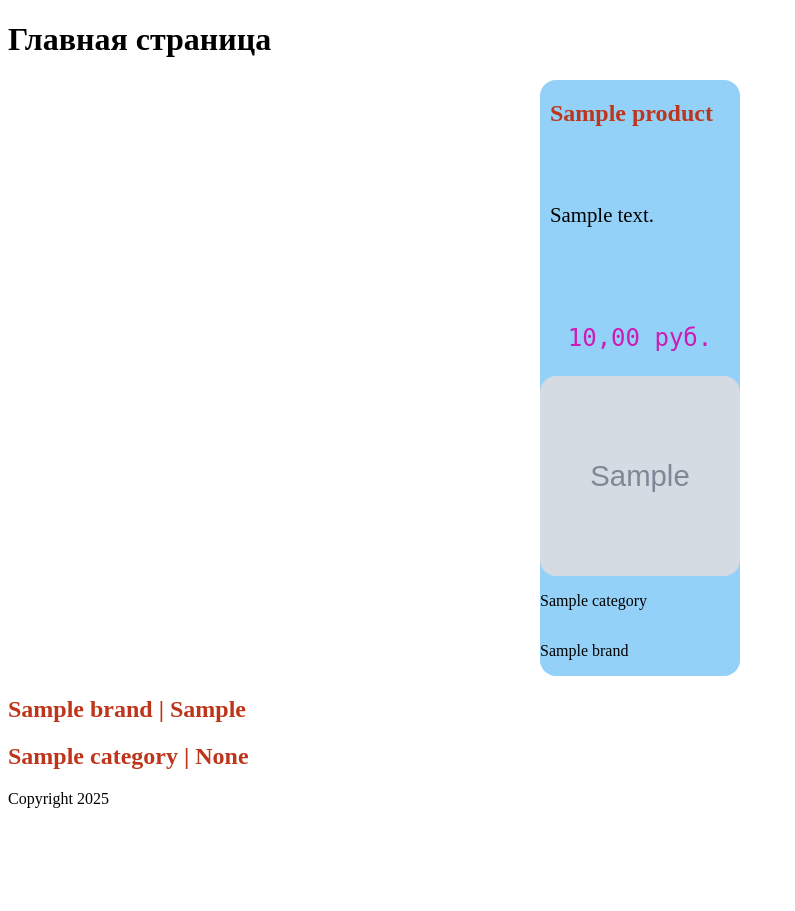
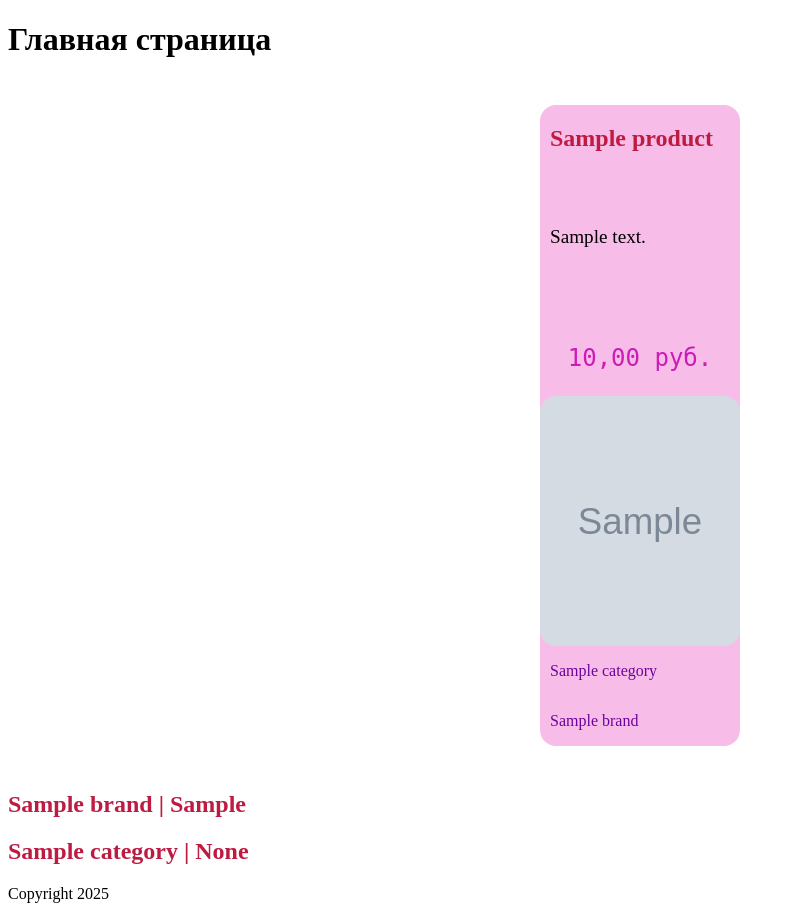
Before and after one commit to Huricanen/my_first_django_project, a Django app: page /app/main-page/ in a window 1280 px wide. Shown: the part 26-937 px from the top of the page, without its empty margins (0-795 px from the left). Before the commit the page ends 834 px from the top, so only its background shows below. Run offline with Django 5.2, Linux system fonts and the light colour scheme; tables that the repository leaves empty hold one stand-in row (values such as "Sample post"); grey boxes marked "Sample" are stand-in pictures.

Commit message:
ВАУУ, сделана красота + еще категория и брэнд

```diff
--- a/app/static/app/style/styles.css
+++ b/app/static/styles/styles.css
@@ -1,37 +1,40 @@
 h2 {
-    color: rgba(189, 54, 27, 1);
+    color: rgb(189, 27, 65);
 }
 
 .gallery {
     display: flex;
-    justify-content: space-around;
+    justify-content: space-evenly;
+
     flex-flow: row wrap;
 }
 
 .product-card {
+  margin-top: 2%;
+  margin-bottom: 2%;
   display: flex;
   flex-direction: column;
-  background: #94d1f8;
+  background: #f7bde8;
   border-radius: 16px;
   max-width: 320px;
-  max-height: 600px;
+  max-height: 650px;
 }
 
 .product-image {
-    border-radius: 16px;
+  border-radius: 16px;
   align-self: center;
   width: 200px;
-  height: 200px;
+  height: 250px;
 }
 
 .product-description {
   margin-left: 5%;
   margin-right: 5%;
-  font-size: 1.3rem;
+  font-size: 1.2rem;
   color: #000000;
   line-height: 1.4;
-  max-height: 3.8em;
-  min-height: 3.8em;
+  max-height: 4em;
+  min-height: 4em;
   overflow: hidden;
   text-overflow: ellipsis;
 }
@@ -49,3 +52,15 @@
   font-size: 1.5rem;
   font-family: monospace;
 }
+
+.product-category{
+  color: rgb(108, 4, 156);
+  margin-left: 5%;
+  margin-right: 5%;
+}
+
+.product-brand {
+  color: rgb(108, 4, 156);
+  margin-left: 5%;
+  margin-right: 5%;
+}
--- a/app/templates/base.html
+++ b/app/templates/base.html
@@ -5,7 +5,7 @@
     <meta charset="UTF-8">
     <meta name="viewport" content="width=device-width, initial-scale=1.0">
     <title>{% block title %}{% endblock %}</title>
-    <link rel="stylesheet" href="{% static 'app/style/styles.css' %}">
+    <link rel="stylesheet" href="{% static 'styles/styles.css' %}">
 </head>
 <body>
     {% include "header.html" %}
--- a/config/settings.py
+++ b/config/settings.py
@@ -116,7 +116,7 @@
 # Static files (CSS, JavaScript, Images)
 # https://docs.djangoproject.com/en/5.2/howto/static-files/
 
-STATIC_URL = 'static/'
+STATIC_URL = '/static/'
 TEMPLATES_DIR = BASE_DIR / 'templates'
 # Default primary key field type
 # https://docs.djangoproject.com/en/5.2/ref/settings/#default-auto-field
```
